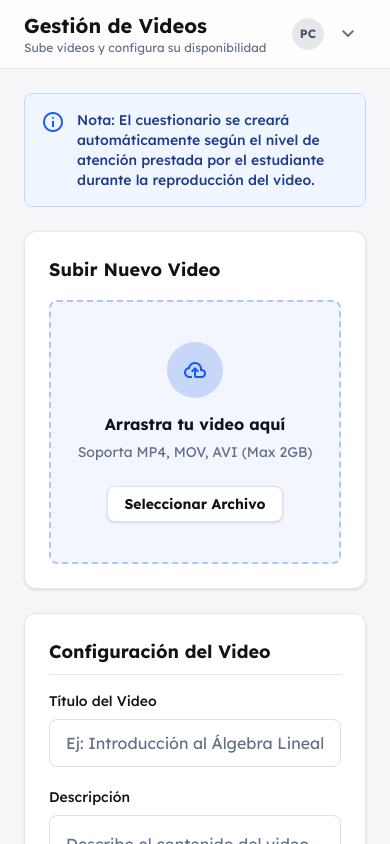
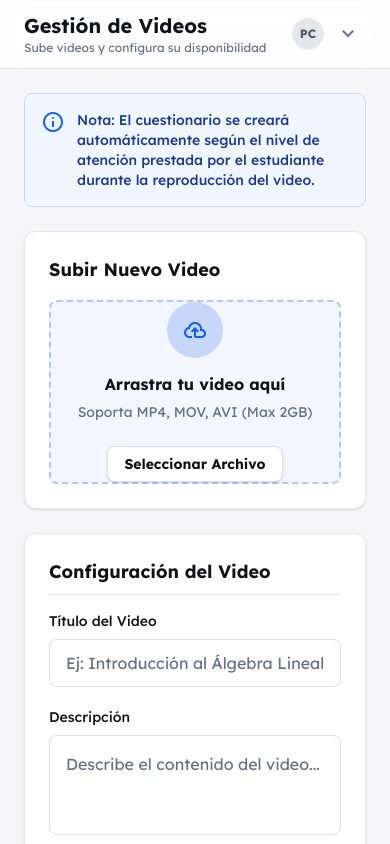
Before and after one commit to Xriva18/detecion_atencion, a Next.js app in the folder frontend/: page /profesor/subir-video in a window 390 px wide. Built offline with nearby package versions, Linux system fonts and the light colour scheme.

Commit message:
Refactor SubirVideoPage layout to improve video upload section. Adjust flex properties for better alignment and responsiveness in the upload dropzone.

```diff
--- a/frontend/app/profesor/subir-video/page.tsx
+++ b/frontend/app/profesor/subir-video/page.tsx
@@ -63,11 +63,11 @@ export default function SubirVideoPage() {
           <div className="grid grid-cols-1 lg:grid-cols-12 gap-6">
             {/* Upload Dropzone */}
             <div className="lg:col-span-4 flex flex-col">
-              <div className="bg-white rounded-xl shadow-sm border border-[#e5e7eb] p-6 flex-1 flex flex-col justify-center">
+              <div className="bg-white rounded-xl shadow-sm border border-[#e5e7eb] p-6 flex-1 flex flex-col">
                 <h3 className="text-[#111318] text-lg font-bold mb-4">
                   Subir Nuevo Video
                 </h3>
-                <div className="flex flex-col items-center gap-6 rounded-lg border-2 border-dashed border-primary/30 bg-primary/5 px-6 py-10 transition-colors hover:bg-primary/10 group cursor-pointer">
+                <div className="flex flex-col items-center justify-center gap-6 rounded-lg border-2 border-dashed border-primary/30 bg-primary/5 px-6 flex-1 transition-colors hover:bg-primary/10 group cursor-pointer">
                   <div className="flex flex-col items-center gap-2 text-center">
                     <div className="size-14 rounded-full bg-primary/20 flex items-center justify-center text-primary mb-2 group-hover:scale-110 transition-transform">
                       <span className="material-symbols-outlined text-3xl">
```
